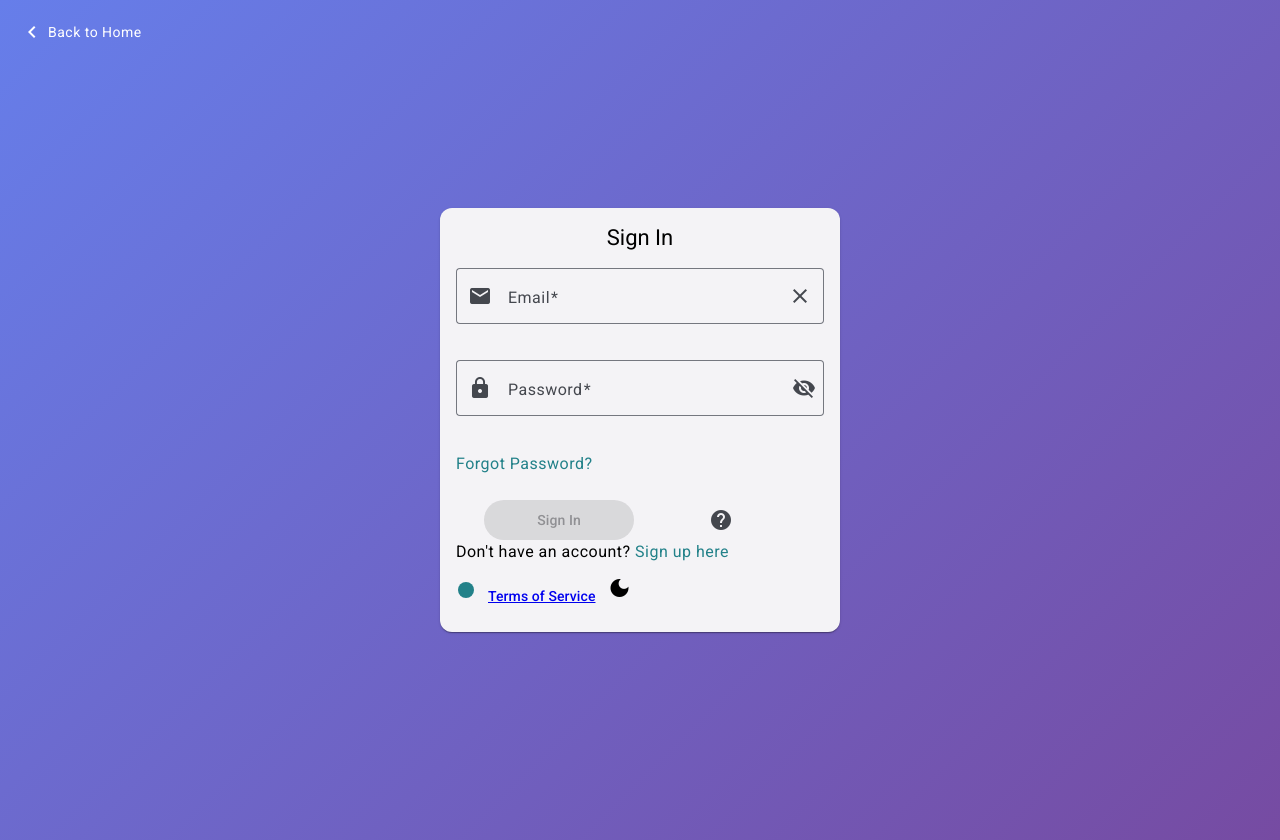
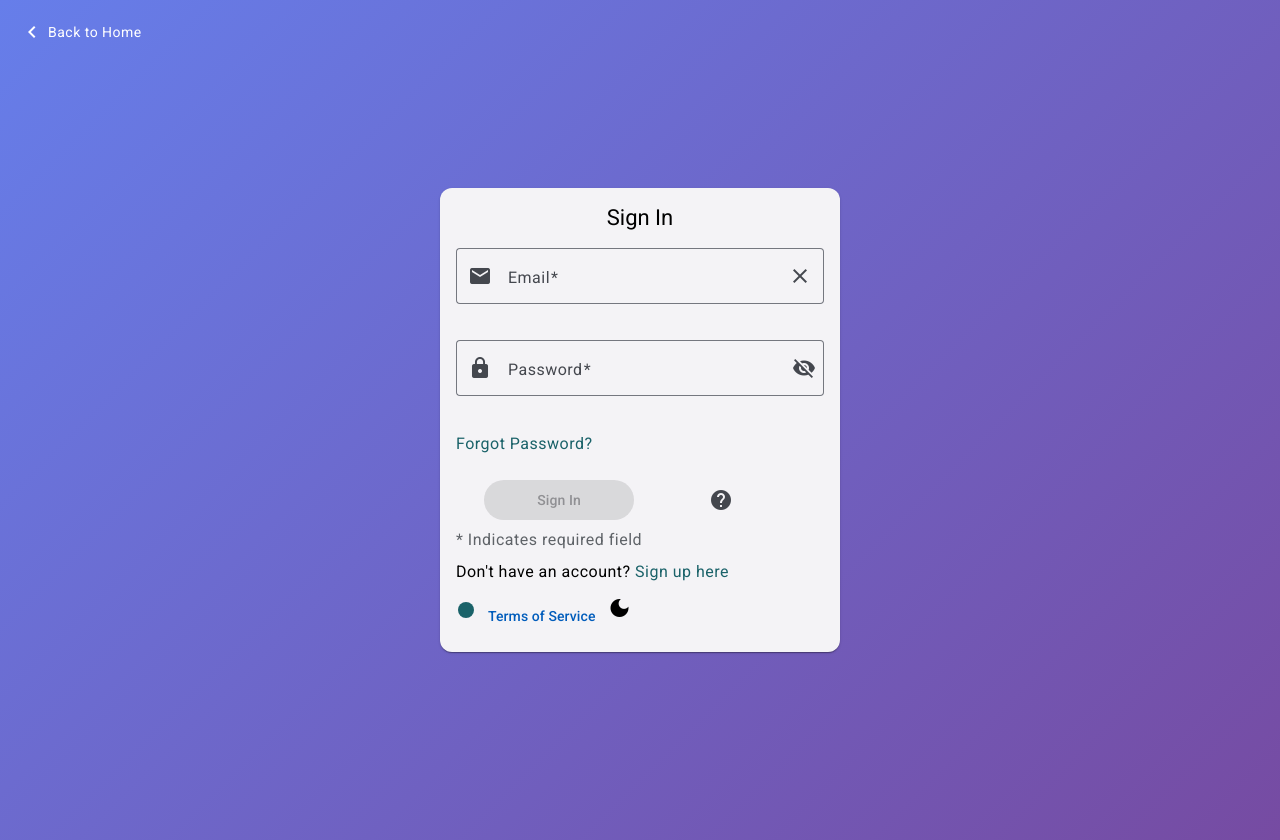
Before and after one commit to amitraut18/CheckAccessibility, an Angular app: page / in a window 1280 px wide. Built offline with nearby package versions, Linux system fonts and the light colour scheme.

Commit message:
resolved accessibility issues

```diff
--- a/src/app/login/login.component.html
+++ b/src/app/login/login.component.html
@@ -1,7 +1,6 @@
 <div class="login-container">
-  <!-- ISSUE: Back link missing aria-label and icon not hidden -->
-  <a routerLink="/home">
-    <mat-icon>chevron_left</mat-icon>
+  <a routerLink="/home" [attr.aria-label]="'Back to Home'">
+    <mat-icon aria-hidden="true" role="presentation">chevron_left</mat-icon>
     Back to Home
   </a>
 
@@ -21,8 +20,14 @@
                  required
                  autocomplete="email">
           <mat-icon matPrefix>email</mat-icon>
-          <!-- ISSUE: Interactive icon without keyboard handlers, tabindex, role, or aria-label -->
-          <mat-icon matSuffix (click)="clearEmail()">clear</mat-icon>
+          <mat-icon matSuffix
+                    (click)="clearEmail()"
+                    (keydown.enter)="clearEmail()"
+                    (keydown.space)="clearEmail(); $event.preventDefault()"
+                    tabindex="0"
+                    role="button"
+                    aria-hidden="false"
+                    [attr.aria-label]="'Clear email'">clear</mat-icon>
           <mat-error *ngIf="loginForm.get('email')?.hasError('required')">
             Email is required
           </mat-error>
@@ -39,15 +44,13 @@
                  required
                  autocomplete="current-password">
           <mat-icon matPrefix>lock</mat-icon>
-          <!-- ISSUE: Using plain aria-label instead of Angular binding [attr.aria-label] -->
           <button mat-icon-button
                   matSuffix
                   type="button"
                   (click)="hidePassword = !hidePassword"
-                  aria-label="Toggle password visibility"
+                  [attr.aria-label]="'Toggle password visibility'"
                   [attr.aria-pressed]="!hidePassword">
-            <!-- ISSUE: Icon inside button not hidden from screen readers -->
-            <mat-icon>{{hidePassword ? 'visibility_off' : 'visibility'}}</mat-icon>
+            <mat-icon aria-hidden="true">{{hidePassword ? 'visibility_off' : 'visibility'}}</mat-icon>
           </button>
           <mat-error *ngIf="loginForm.get('password')?.hasError('required')">
             Password is required
@@ -57,8 +60,12 @@
           </mat-error>
         </mat-form-field>
 
-        <!-- ISSUE: Interactive span with click handler missing keyboard support and role -->
-        <span (click)="forgotPassword()" style="color: #228189; cursor: pointer;">
+        <span (click)="forgotPassword()"
+              (keydown.enter)="forgotPassword()"
+              (keydown.space)="forgotPassword(); $event.preventDefault()"
+              tabindex="0"
+              role="button"
+              style="color: #1a6269; cursor: pointer;">
           Forgot Password?
         </span>
 
@@ -70,47 +77,56 @@
             Sign In
           </button>
 
-          <!-- ISSUE: Icon-only button without aria-label -->
-          <button mat-icon-button type="button" (click)="showHelp()">
-            <mat-icon>help</mat-icon>
+          <button mat-icon-button type="button" (click)="showHelp()" [attr.aria-label]="'Show help'">
+            <mat-icon aria-hidden="true">help</mat-icon>
           </button>
         </div>
+
+        <p class="mat-caption" style="color: #5f6368; margin: 0.5rem 0; text-align: left;">
+          <span aria-hidden="true">*</span> Indicates required field
+        </p>
       </form>
 
-      <!-- ISSUE: Required field explanation missing -->
-
-      <!-- ISSUE: Link with click handler missing keyboard support -->
       <p>
         Don't have an account?
-        <a (click)="goToSignup()" style="cursor: pointer; color: #228189;">
+        <a (click)="goToSignup()"
+           (keydown.enter)="goToSignup()"
+           (keydown.space)="goToSignup(); $event.preventDefault()"
+           tabindex="0"
+           role="button"
+           [attr.aria-label]="'Sign up for a new account'"
+           style="cursor: pointer; color: #1a6269;">
           Sign up here
         </a>
       </p>
 
-      <!-- ISSUE: SVG without role or accessible name -->
-      <svg width="20" height="20" viewBox="0 0 20 20">
-        <circle cx="10" cy="10" r="8" fill="#228189"/>
+      <svg width="20" height="20" viewBox="0 0 20 20" role="img" aria-label="Decorative circle">
+        <title>Decorative circle</title>
+        <circle cx="10" cy="10" r="8" fill="#1a6269"/>
       </svg>
 
-      <!-- ISSUE: Invalid HTML nesting - anchor inside button -->
-      <button mat-button>
-        <a href="/terms">Terms of Service</a>
-      </button>
+      <a href="/terms" mat-button>Terms of Service</a>
 
-      <!-- ISSUE: Interactive mat-icon with tabindex but aria-hidden="true" (focusable with aria-hidden) -->
       <mat-icon tabindex="0"
-                aria-hidden="true"
+                aria-hidden="false"
+                role="button"
+                [attr.aria-label]="'Toggle dark mode'"
                 (click)="toggleDarkMode()"
-                (keydown.enter)="toggleDarkMode()">
+                (keydown.enter)="toggleDarkMode()"
+                (keydown.space)="toggleDarkMode(); $event.preventDefault()">
         dark_mode
       </mat-icon>
 
     </mat-card-content>
   </mat-card>
 
-  <!-- ISSUE: Loading spinner missing proper accessibility attributes -->
-  <div *ngIf="isLoading" class="spinner-container">
-    <mat-spinner></mat-spinner>
+  <div *ngIf="isLoading"
+       class="spinner-container"
+       role="status"
+       aria-live="polite"
+       aria-busy="true">
+    <mat-spinner aria-label="Loading"></mat-spinner>
+    <span class="visually-hidden">Loading, please wait...</span>
   </div>
 
   <div role="status"
```
